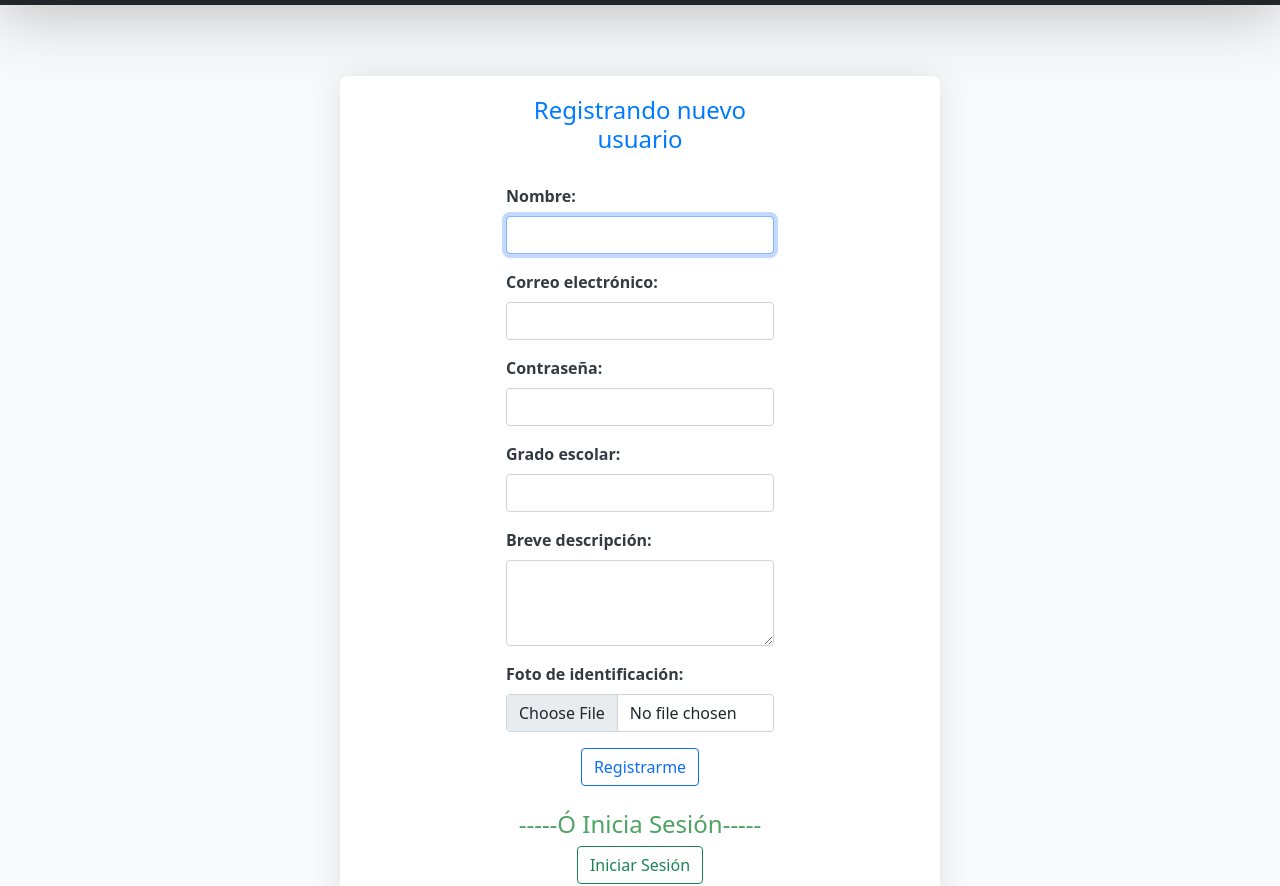
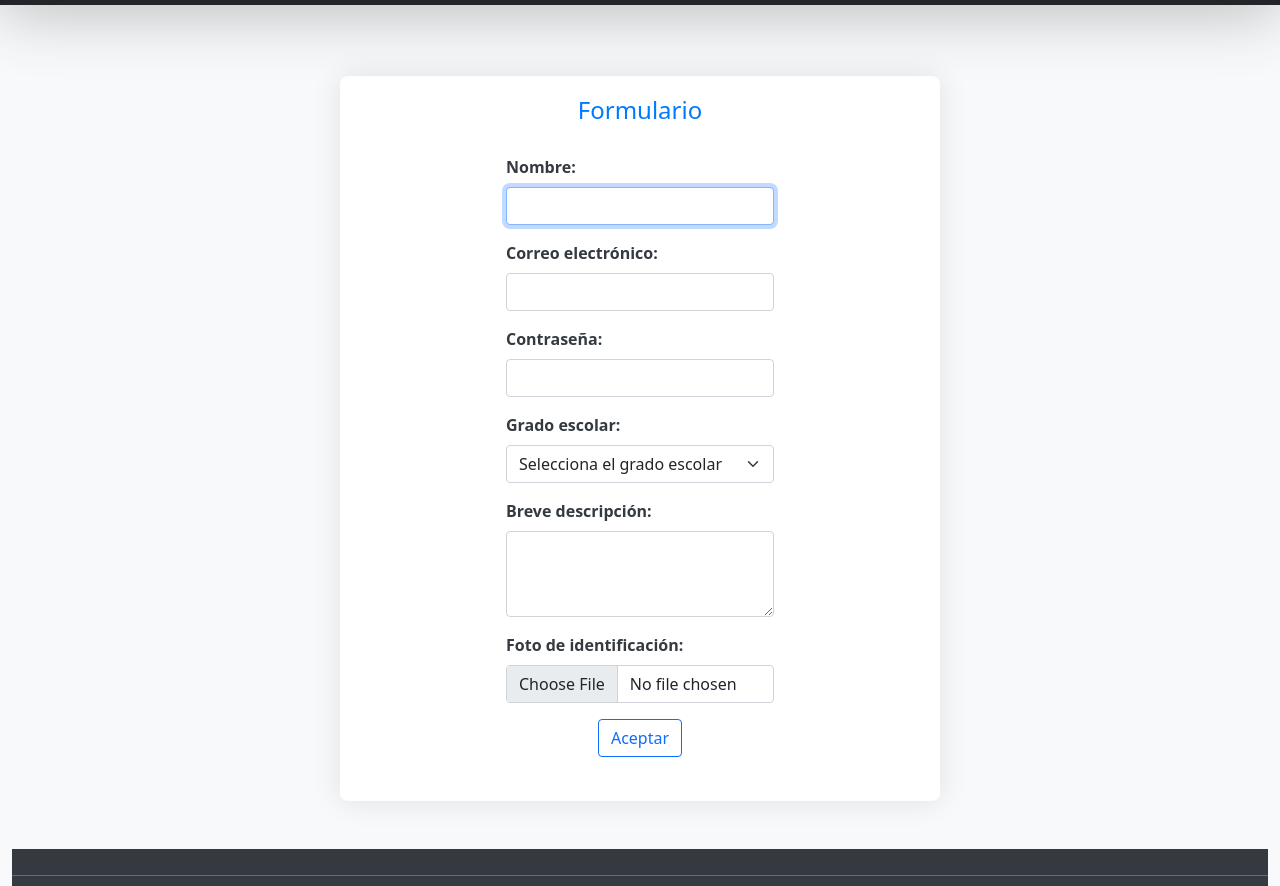
Before and after one commit to Joxini/ProyectoWeb3yAplicaciones, a website: page Web3/ProyectoWeb/web2023/public/formulario.html in a window 1280 px wide. Shown: the part 72-958 px from the top of the page. Drawn offline with nearby package versions, Linux system fonts and the light colour scheme; some packages are replaced by stand-ins of ours.

Commit message:
Novena actualizacion

```diff
--- a/Web3/ProyectoWeb/web2023/public/formulario.html
+++ b/Web3/ProyectoWeb/web2023/public/formulario.html
@@ -45,7 +45,7 @@
     <main class="container mt-5">
         <div class="row justify-content-center">
             <div class="col-md-6">
-                <h4 class="text-center mb-4">Registrando nuevo usuario</h4>
+                <h4 class="text-center mb-4">Formulario</h4>
                 <form>
                     <div class="mb-3">
                         <label for="txtNombre" class="form-label">Nombre:</label>
@@ -64,7 +64,16 @@
 
                     <div class="mb-3">
                         <label for="schoolGrade" class="form-label">Grado escolar:</label>
-                        <input type="text" class="form-control" id="schoolGrade" required>
+                        <select class="form-select" id="schoolGrade" required>
+                            <option value="" disabled selected>Selecciona el grado escolar</option>
+                            <option value="Primero">Primero</option>
+                            <option value="Segundo">Segundo</option>
+                            <option value="Tercero">Tercero</option>
+                            <option value="Primero">Cuarto</option>
+                            <option value="Segundo">Quinto</option>
+                            <option value="Tercero">Sexto</option>
+
+                        </select>
                     </div>
 
                     <div class="mb-3">
@@ -78,9 +87,7 @@
                     </div>
 
                     <div class="d-flex flex-column align-items-center">
-                        <button type="button" class="btn btn-outline-primary mb-4" id="btnInsUser">Registrarme</button>
-                        <h4 class="card-iniciarsesion text-center">-----Ó Inicia Sesión-----</h4>
-                        <button type="button" class="btn btn-outline-success" id="btnLogin">Iniciar Sesión</button>
+                        <button type="button" class="btn btn-outline-primary mb-4" id="btnAceptar">Aceptar</button>
                     </div>
                 </form>
             </div>
```
